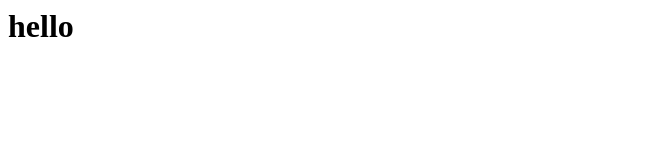
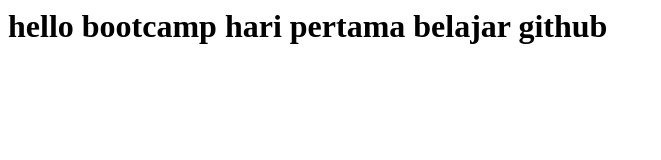
Before and after one commit to nurulhjsa/Belajar-git, a plain HTML site: page belajargit/index.html in a window 1280 px wide. Shown: the whole page, without its empty margins (0-661 px from the left). Drawn offline with Linux system fonts and the light colour scheme.

Commit message:
commit ketiga

```diff
--- a/belajargit/index.html
+++ b/belajargit/index.html
@@ -1,3 +1,3 @@
 </html>
-    <h1>hello</h1>
+    <h1>hello bootcamp hari pertama belajar github</h1>
     </html>
```
